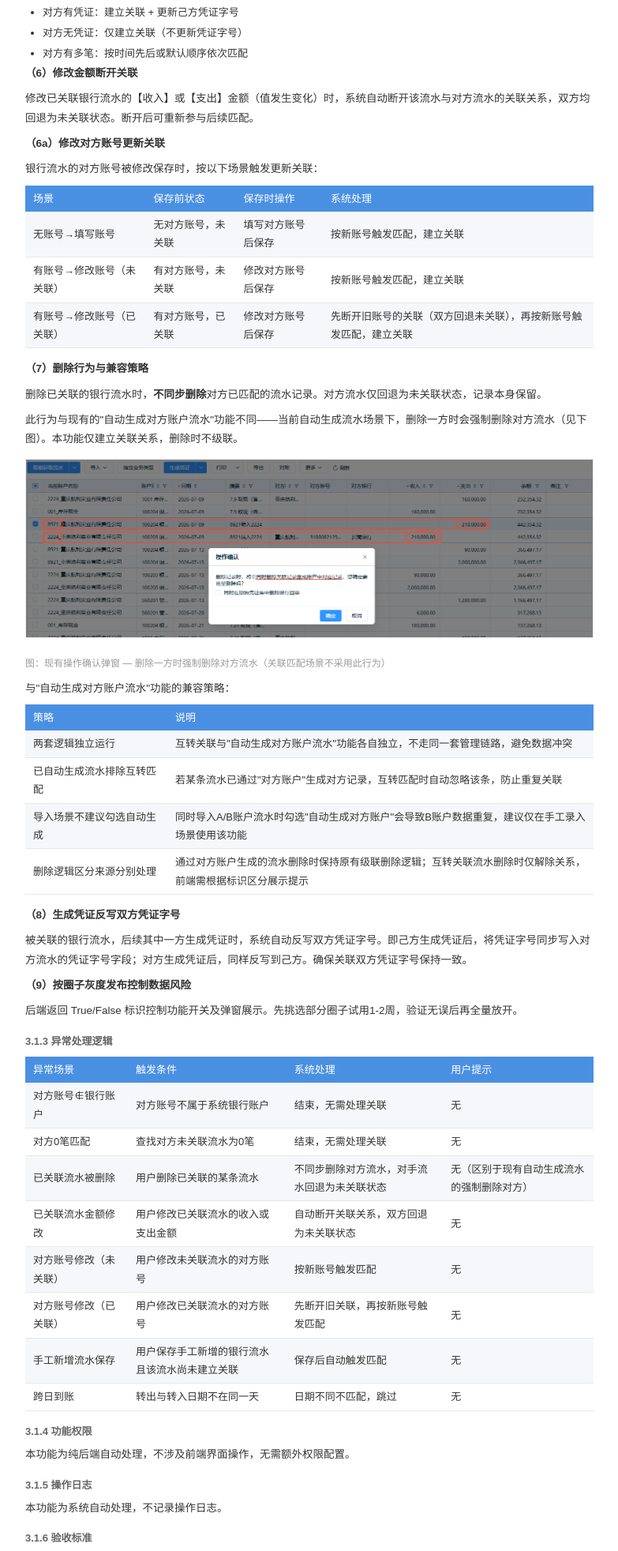
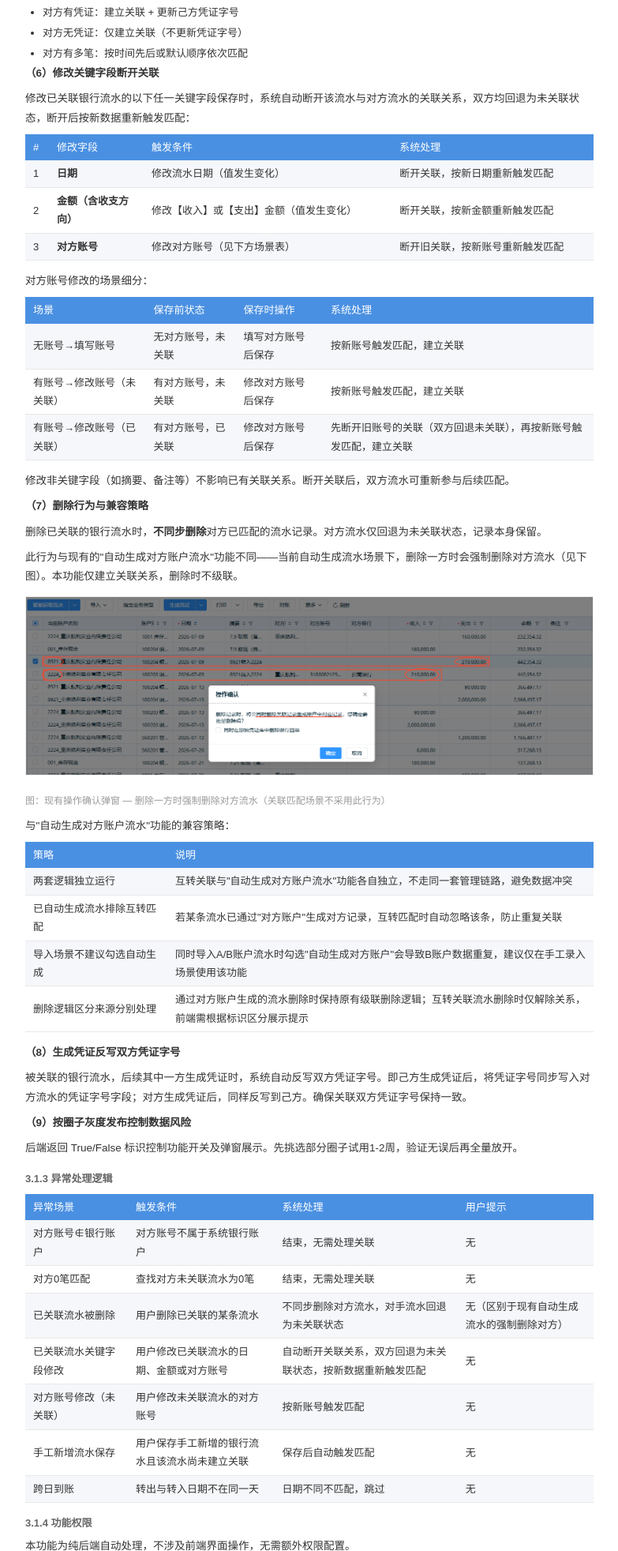
Before and after one commit to zanzhou2023-ctrl/abc, a plain HTML site: page index.html in a window 1280 px wide. Shown: the part 2963-4927 px from the top of the page at 79% size, without its empty margins (368-1151 px from the left). Drawn offline with Linux system fonts and the light colour scheme.

Commit message:
更新 index.html

```diff
--- a/index.html
+++ b/index.html
@@ -204,17 +204,22 @@ body{display:flex;max-width:1200px;margin:0 auto}
 <li>对方有多笔：按时间先后或默认顺序依次匹配</li>
 </ul>
 
-<p><strong>（6）修改金额断开关联</strong></p>
-<p>修改已关联银行流水的【收入】或【支出】金额（值发生变化）时，系统自动断开该流水与对方流水的关联关系，双方均回退为未关联状态。断开后可重新参与后续匹配。</p>
-
-<p><strong>（6a）修改对方账号更新关联</strong></p>
-<p>银行流水的对方账号被修改保存时，按以下场景触发更新关联：</p>
+<p><strong>（6）修改关键字段断开关联</strong></p>
+<p>修改已关联银行流水的以下任一关键字段保存时，系统自动断开该流水与对方流水的关联关系，双方均回退为未关联状态，断开后按新数据重新触发匹配：</p>
+<table>
+<tr><th style="width:30px">#</th><th style="width:120px">修改字段</th><th>触发条件</th><th>系统处理</th></tr>
+<tr><td>1</td><td><strong>日期</strong></td><td>修改流水日期（值发生变化）</td><td>断开关联，按新日期重新触发匹配</td></tr>
+<tr><td>2</td><td><strong>金额（含收支方向）</strong></td><td>修改【收入】或【支出】金额（值发生变化）</td><td>断开关联，按新金额重新触发匹配</td></tr>
+<tr><td>3</td><td><strong>对方账号</strong></td><td>修改对方账号（见下方场景表）</td><td>断开旧关联，按新账号重新触发匹配</td></tr>
+</table>
+<p>对方账号修改的场景细分：</p>
 <table>
 <tr><th>场景</th><th>保存前状态</th><th>保存时操作</th><th>系统处理</th></tr>
 <tr><td>无账号→填写账号</td><td>无对方账号，未关联</td><td>填写对方账号后保存</td><td>按新账号触发匹配，建立关联</td></tr>
 <tr><td>有账号→修改账号（未关联）</td><td>有对方账号，未关联</td><td>修改对方账号后保存</td><td>按新账号触发匹配，建立关联</td></tr>
 <tr><td>有账号→修改账号（已关联）</td><td>有对方账号，已关联</td><td>修改对方账号后保存</td><td>先断开旧账号的关联（双方回退未关联），再按新账号触发匹配，建立关联</td></tr>
 </table>
+<p>修改非关键字段（如摘要、备注等）不影响已有关联关系。断开关联后，双方流水可重新参与后续匹配。</p>
 
 <p><strong>（7）删除行为与兼容策略</strong></p>
 <p>删除已关联的银行流水时，<strong>不同步删除</strong>对方已匹配的流水记录。对方流水仅回退为未关联状态，记录本身保留。</p>
@@ -244,9 +249,8 @@ body{display:flex;max-width:1200px;margin:0 auto}
 <tr><td>对方账号∉银行账户</td><td>对方账号不属于系统银行账户</td><td>结束，无需处理关联</td><td>无</td></tr>
 <tr><td>对方0笔匹配</td><td>查找对方未关联流水为0笔</td><td>结束，无需处理关联</td><td>无</td></tr>
 <tr><td>已关联流水被删除</td><td>用户删除已关联的某条流水</td><td>不同步删除对方流水，对手流水回退为未关联状态</td><td>无（区别于现有自动生成流水的强制删除对方）</td></tr>
-<tr><td>已关联流水金额修改</td><td>用户修改已关联流水的收入或支出金额</td><td>自动断开关联关系，双方回退为未关联状态</td><td>无</td></tr>
+<tr><td>已关联流水关键字段修改</td><td>用户修改已关联流水的日期、金额或对方账号</td><td>自动断开关联关系，双方回退为未关联状态，按新数据重新触发匹配</td><td>无</td></tr>
 <tr><td>对方账号修改（未关联）</td><td>用户修改未关联流水的对方账号</td><td>按新账号触发匹配</td><td>无</td></tr>
-<tr><td>对方账号修改（已关联）</td><td>用户修改已关联流水的对方账号</td><td>先断开旧关联，再按新账号触发匹配</td><td>无</td></tr>
 <tr><td>手工新增流水保存</td><td>用户保存手工新增的银行流水且该流水尚未建立关联</td><td>保存后自动触发匹配</td><td>无</td></tr>
 <tr><td>跨日到账</td><td>转出与转入日期不在同一天</td><td>日期不同不匹配，跳过</td><td>无</td></tr>
 </table>
@@ -276,8 +280,9 @@ body{display:flex;max-width:1200px;margin:0 auto}
 <tr><td>处理范围-智能获取</td><td>通过智能获取流水采集的数据触发匹配</td><td>P0</td></tr>
 <tr><td>处理范围-导入</td><td>通过导入功能导入的数据触发匹配</td><td>P0</td></tr>
 <tr><td>处理范围-手工新增</td><td>手工新增的银行流水保存后（若尚未建立关联）触发匹配</td><td>P0</td></tr>
-<tr><td>修改断开关联</td><td>修改已关联流水的收入或支出金额后双方回退为未关联</td><td>P0</td></tr>
-<tr><td>修改金额不变不断开</td><td>修改已关联流水的非金额字段（如摘要）不断开关联</td><td>P1</td></tr>
+<tr><td>修改断开关联-金额</td><td>修改已关联流水的收入或支出金额后双方回退为未关联</td><td>P0</td></tr>
+<tr><td>修改断开关联-日期</td><td>修改已关联流水的日期后双方回退为未关联</td><td>P0</td></tr>
+<tr><td>修改非关键字段不断开</td><td>修改已关联流水的非关键字段（如摘要、备注）不断开关联</td><td>P1</td></tr>
 <tr><td>修改对方账号-无账号填写</td><td>未关联流水原无对方账号，填写账号保存后按新账号触发匹配</td><td>P0</td></tr>
 <tr><td>修改对方账号-有账号未关联</td><td>未关联流水修改对方账号保存后按新账号触发匹配</td><td>P0</td></tr>
 <tr><td>修改对方账号-已关联断开重连</td><td>已关联流水修改对方账号保存后先断开旧关联再按新账号触发匹配</td><td>P0</td></tr>
@@ -398,7 +403,7 @@ body{display:flex;max-width:1200px;margin:0 auto}
 <tr><td>银行流水导入</td><td>导入完成后触发匹配</td></tr>
 <tr><td>智能获取流水</td><td>获取完成后（含定时任务的自动采集）触发匹配</td></tr>
 <tr><td>手工新增流水</td><td>保存时若该流水尚未建立关联，保存后触发匹配</td></tr>
-<tr><td>银行流水保存</td><td>修改已关联流水的金额后保存时断开关联；修改对方账号保存时断开旧关联并按新账号重新匹配</td></tr>
+<tr><td>银行流水保存</td><td>修改已关联流水的日期、金额或对方账号后保存时断开关联并按新数据重新匹配</td></tr>
 <tr><td>凭证管理</td><td>关联后生成凭证反写双方凭证字号</td></tr>
 <tr><td>银行流水删除</td><td>删除已关联流水时对手回退</td></tr>
 </table>
@@ -419,7 +424,7 @@ body{display:flex;max-width:1200px;margin:0 auto}
 
 <!-- 7 测试注意事项 -->
 <h2 id="sec7">7 测试注意事项</h2>
-<p>重点覆盖多笔消歧场景：同一日期、同一金额、同方向的多笔转账。验证跨日结算场景（如T+1到账）确认不关联。验证已关联流水删除后对手正确回退。验证已关联流水金额修改后双方正确断开关联。验证手工新增流水保存后正确触发匹配。验证大批量流水导入时的性能表现。验证凭证字号反写双方一致性。</p>
+<p>重点覆盖多笔消歧场景：同一日期、同一金额、同方向的多笔转账。验证跨日结算场景（如T+1到账）确认不关联。验证已关联流水删除后对手正确回退。验证已关联流水修改日期、金额、对方账号后双方正确断开关联并按新数据重新匹配。验证手工新增流水保存后正确触发匹配。验证大批量流水导入时的性能表现。验证凭证字号反写双方一致性。</p>
 
 <!-- 8 问题记录 -->
 <h2 id="sec8">8 问题记录</h2>
```
